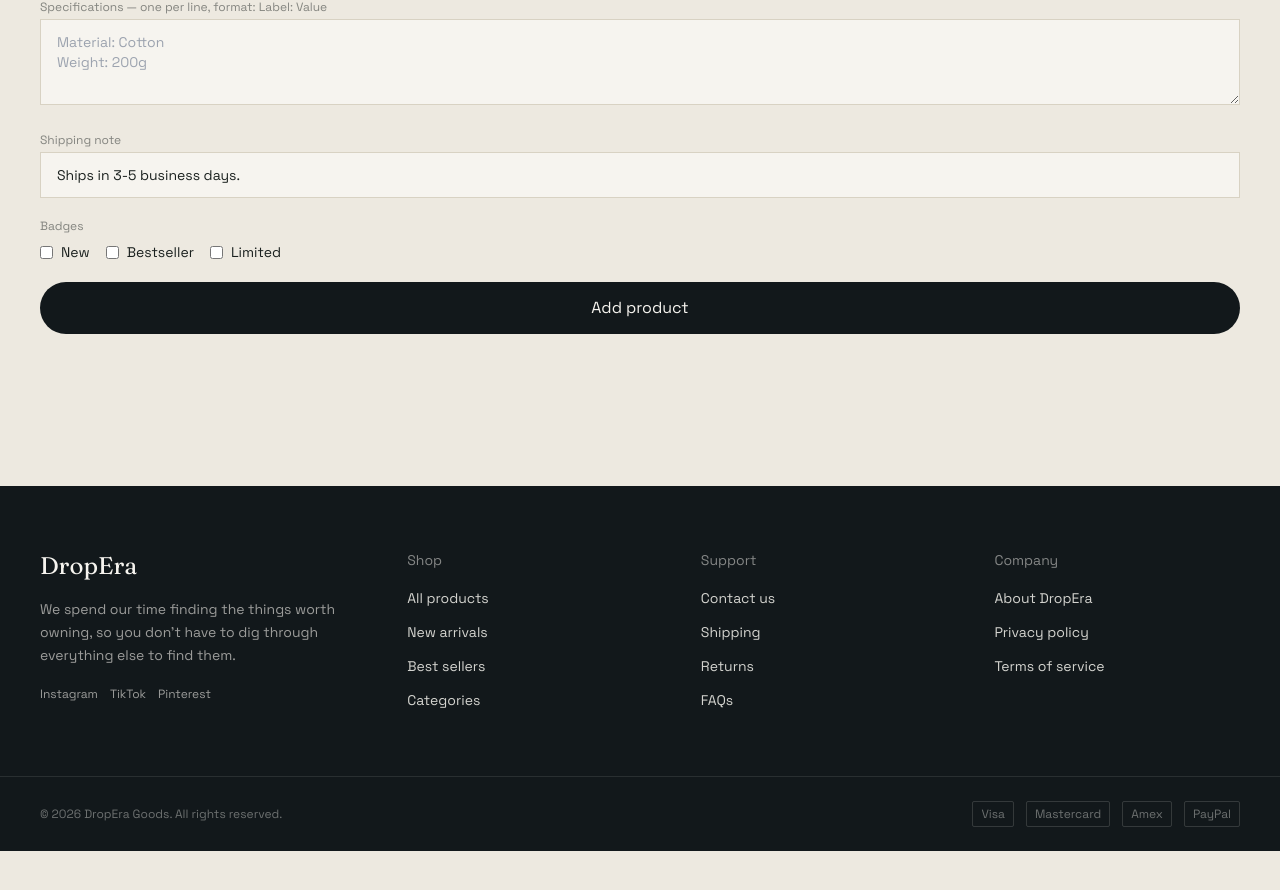
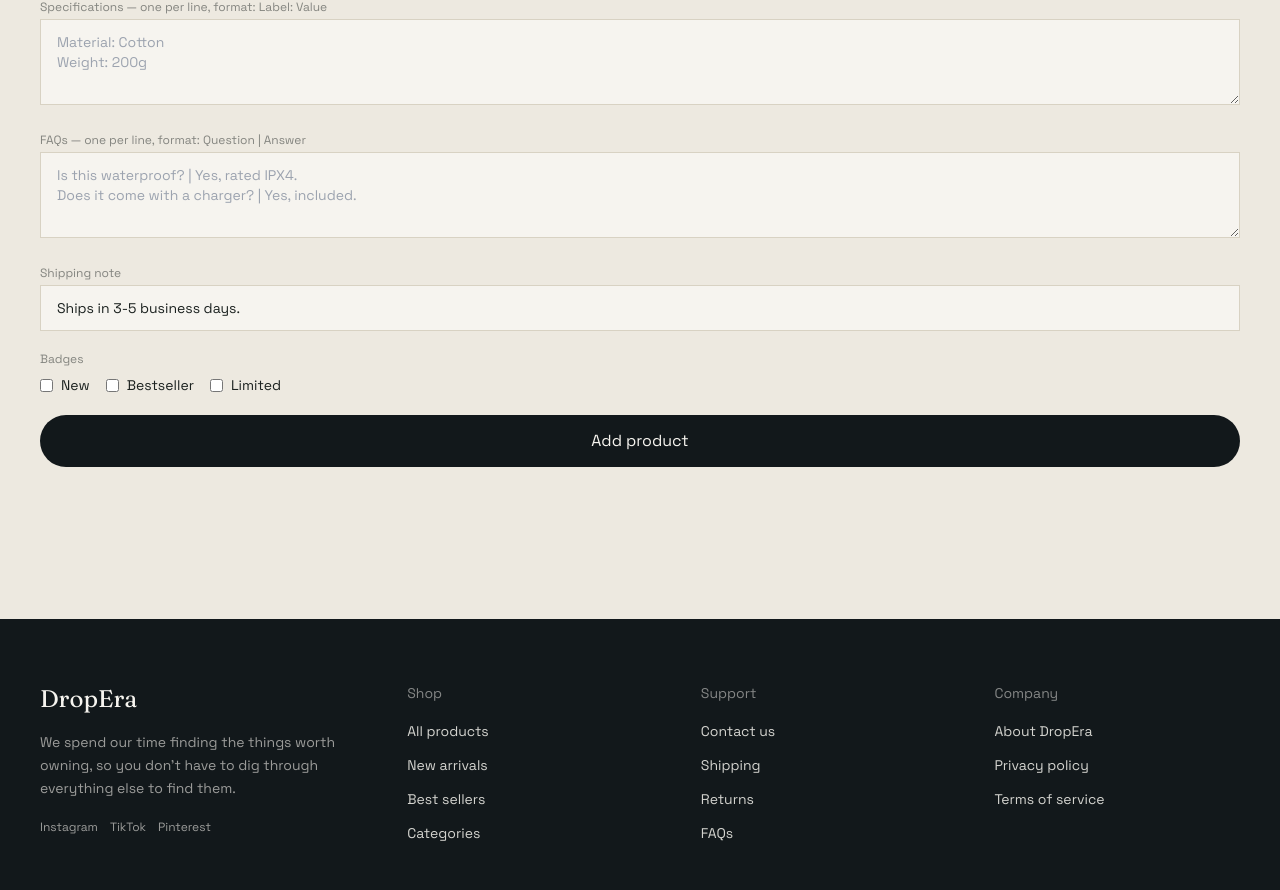
Before and after one commit to Abro999/fathom-store, a Next.js app: page /admin in a window 1280 px wide. Shown: the part 1435-2325 px from the top of the page. Before the commit the page ends 2286 px from the top, so only its background shows below. Built offline with nearby package versions, Linux system fonts and the light colour scheme.

Commit message:
Update page.tsx

```diff
--- a/src/app/admin/page.tsx
+++ b/src/app/admin/page.tsx
@@ -41,6 +41,7 @@ export default function AdminAddProductPage() {
     variants: "Default | 999 | 20",
     features: "",
     specifications: "",
+    faqs: "",
     shipping: "Ships in 3-5 business days.",
   });
   const [badges, setBadges] = useState<string[]>([]);
@@ -109,6 +110,7 @@ export default function AdminAddProductPage() {
         variants: "Default | 999 | 20",
         features: "",
         specifications: "",
+        faqs: "",
         shipping: "Ships in 3-5 business days.",
       });
       setBadges([]);
@@ -164,7 +166,7 @@ export default function AdminAddProductPage() {
 
         <div>
           <label className="text-xs font-sans text-charcoal/50 mb-1 block">Product photos (first one is the main photo)</label>
-          <input type="file" accept="image/*" multiple capture="environment" onChange={handleFiles} className={inputClass} />
+          <input type="file" accept="image/*" multiple onChange={handleFiles} className={inputClass} />
           {images.length > 0 && (
             <div className="flex gap-2 mt-3 flex-wrap">
               {images.map((img) => (
@@ -246,6 +248,20 @@ export default function AdminAddProductPage() {
         </div>
 
         <div>
+          <label className="text-xs font-sans text-charcoal/50 mb-1 block">
+            FAQs — one per line, format: Question | Answer
+          </label>
+          <textarea
+            name="faqs"
+            value={form.faqs}
+            onChange={handleChange}
+            className={inputClass}
+            rows={3}
+            placeholder={"Is this waterproof? | Yes, rated IPX4.\nDoes it come with a charger? | Yes, included."}
+          />
+        </div>
+
+        <div>
           <label className="text-xs font-sans text-charcoal/50 mb-1 block">Shipping note</label>
           <input name="shipping" value={form.shipping} onChange={handleChange} className={inputClass} />
         </div>
```
